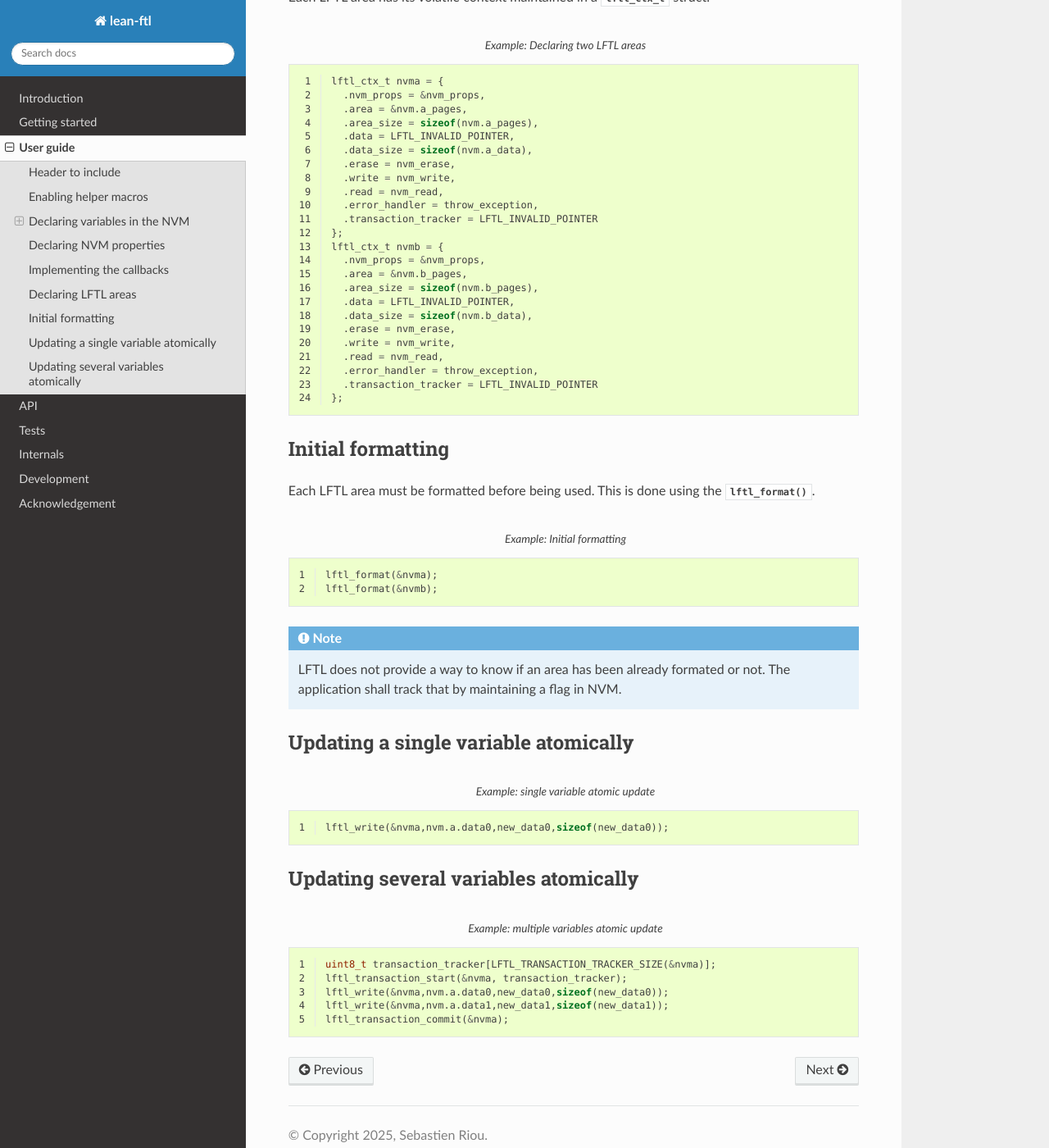
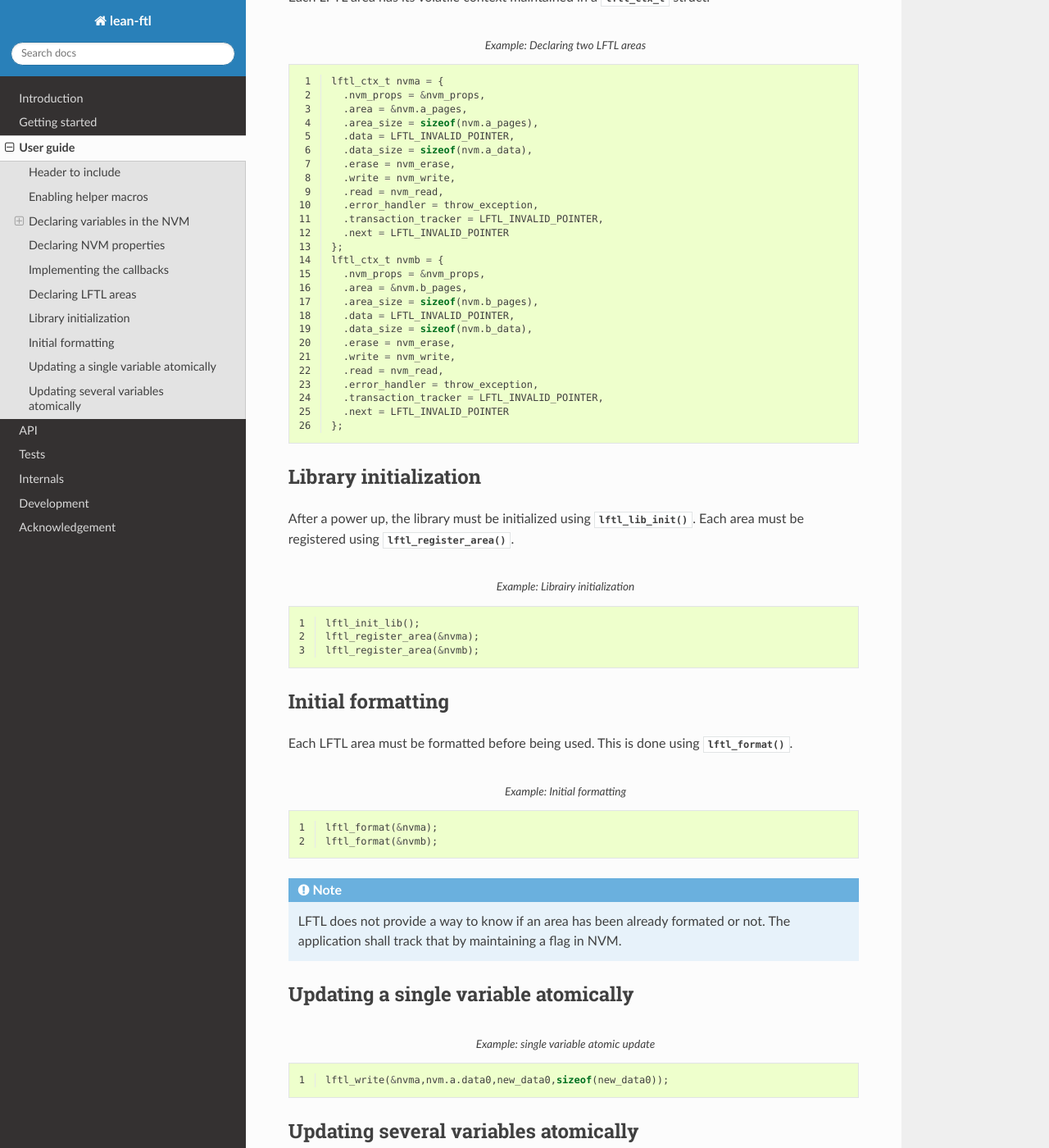
Before and after one commit to sebastien-riou/lean-ftl, a Sphinx documentation site: the page built from doc/source/using.rst, in a window 1280 px wide and 1400 px high, scrolled down 3499 px. Shown: the whole window at 82% size. Built offline with Sphinx 7.4.7 and the Read the Docs theme 3.1.0, drawn with Linux system fonts in a browser that asks for light colours; the version number is read from the project's files by our own code.

```diff
--- a/doc/source/using.rst
+++ b/doc/source/using.rst
@@ -169,7 +169,8 @@
     .write = nvm_write,
     .read = nvm_read,
     .error_handler = throw_exception,
-    .transaction_tracker = LFTL_INVALID_POINTER
+    .transaction_tracker = LFTL_INVALID_POINTER,
+    .next = LFTL_INVALID_POINTER
   };
   lftl_ctx_t nvmb = {
     .nvm_props = &nvm_props,
@@ -181,12 +182,28 @@
     .write = nvm_write,
     .read = nvm_read,
     .error_handler = throw_exception,
-    .transaction_tracker = LFTL_INVALID_POINTER
+    .transaction_tracker = LFTL_INVALID_POINTER,
+    .next = LFTL_INVALID_POINTER
   };
+
+Library initialization
+------------------------
+After a power up, the library must be initialized using :func:`lftl_lib_init`.
+Each area must be registered using :func:`lftl_register_area`.
+
+.. code-block:: C
+  :linenos:
+  :caption: Example: Librairy initialization
+  :name: Example: Librairy initialization
+
+  lftl_init_lib();
+  lftl_register_area(&nvma);
+  lftl_register_area(&nvmb);
+
 
 Initial formatting
 ------------------------
-Each LFTL area must be formatted before being used. This is done using the :func:`lftl_format`.
+Each LFTL area must be formatted before being used. This is done using :func:`lftl_format`.
 
 .. code-block:: c
   :linenos:
```
Also changed, not shown: 1 other file.
